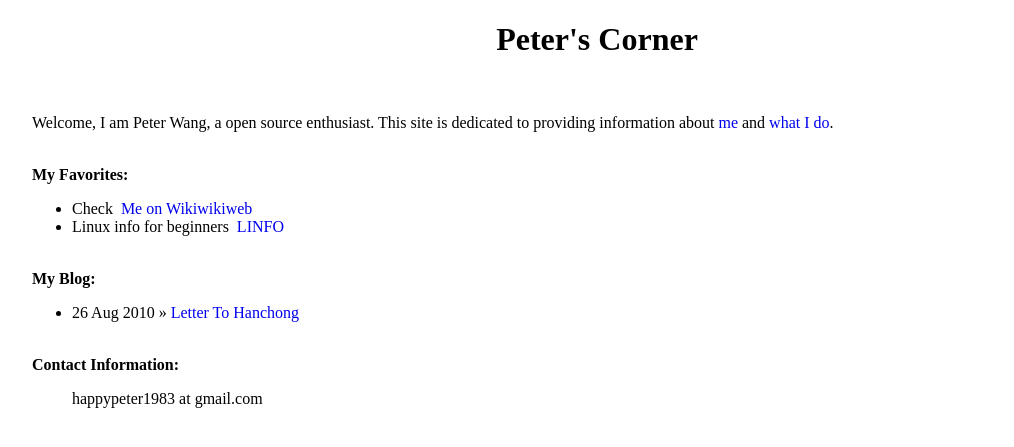
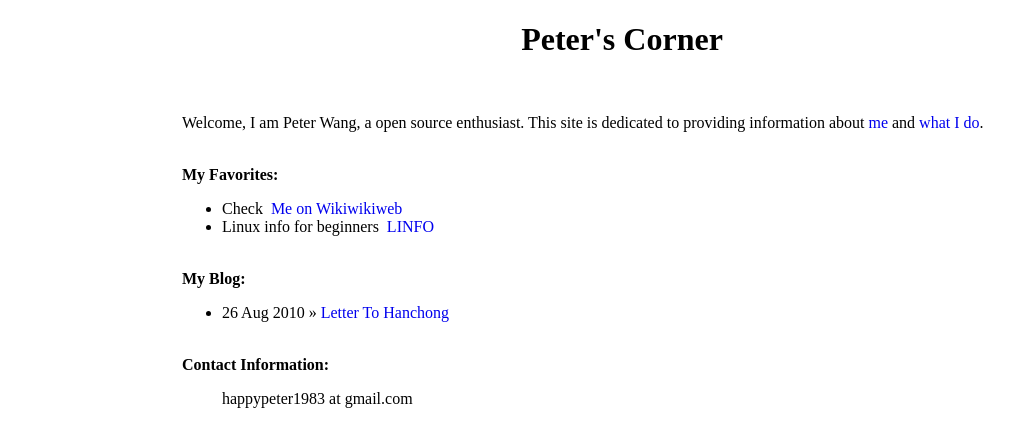
Before and after one commit to happypeter/happypeter.github.com, a Jekyll site: the page built from index.markdown, in a window 1280 px wide. Shown: the top 447 px of the page, without its empty margins (18-1032 px from the left). Built offline with Jekyll 4.4.1, drawn with Linux system fonts in a browser that asks for light colours; Markdown is read by kramdown in place of the engine named in the settings.

Commit message:
change margin as a request of my friend

```diff
--- a/css/peter.css
+++ b/css/peter.css
@@ -6,8 +6,8 @@
 */
 body
 {
-margin-left: 50px;
-margin-right: 100px;
+margin-left: 200px;
+margin-right: 200px;
 }
 
 /*Remove the line under links*/
```
